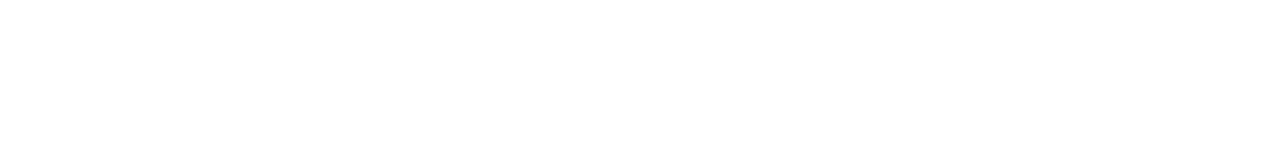
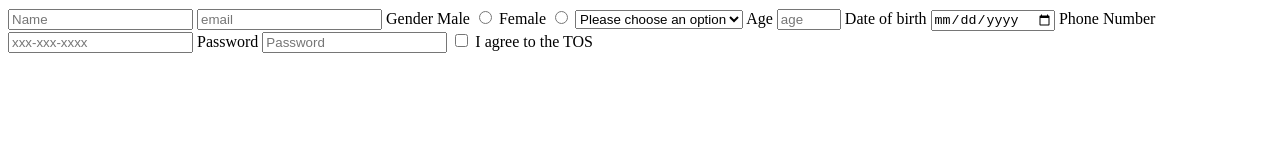
Before and after one commit to acciojob/signup-form-car-kYasHwaNTH1, a website: page main.html in a window 1280 px wide. Drawn offline with Linux system fonts and the light colour scheme.

Commit message:
created a submission

```diff
--- a/main.html
+++ b/main.html
@@ -8,6 +8,38 @@
 
 <body>
 	<!-- the entire body must be written by student -->
+	<form>
+		<input type="text" required id="name" placeholder="Name" />
+	<input type="email" required id="email" placeholder="email" >
+
+		<label>Gender</label>
+		<label for="gender_m" >Male</label>
+		<input type="radio" id="gender_m" value="male" name="gender">
+		<label for="gender_f" >Female</label>
+		<input type="radio" id="gender_f" value="female" name="gender" >
+
+
+	<select id="cars" name="cars" >
+		<option disabled value=""  selected>Please choose an option</option>
+		<option value="BMW" >BMW</option>
+		<option value="Audi" >Audi</option>
+		<option value="Audi" >Tata</option>
+	</select>
+<label for="age">Age</label>
+		<input type="number" name="age" id="age" required min=0 max=120 placeholder="age">
+
+
+	<label for="dob" >Date of birth</label>
+		<input id="dob" required type="date" />
+
+<label for="tel" >Phone Number</label>
+		<input type="tel"  id="tel" placeholder="xxx-xxx-xxxx" >
+
+		<label for="password" >Password</label>
+		<input type="password" required id="password" placeholder="Password" >
+		<input type="checkbox" required id="tos" >
+		<label for="tos" >I agree to the TOS</label>
+	</form>
     <script type="text/javascript" src="./script.js">
 </script>
 
```
